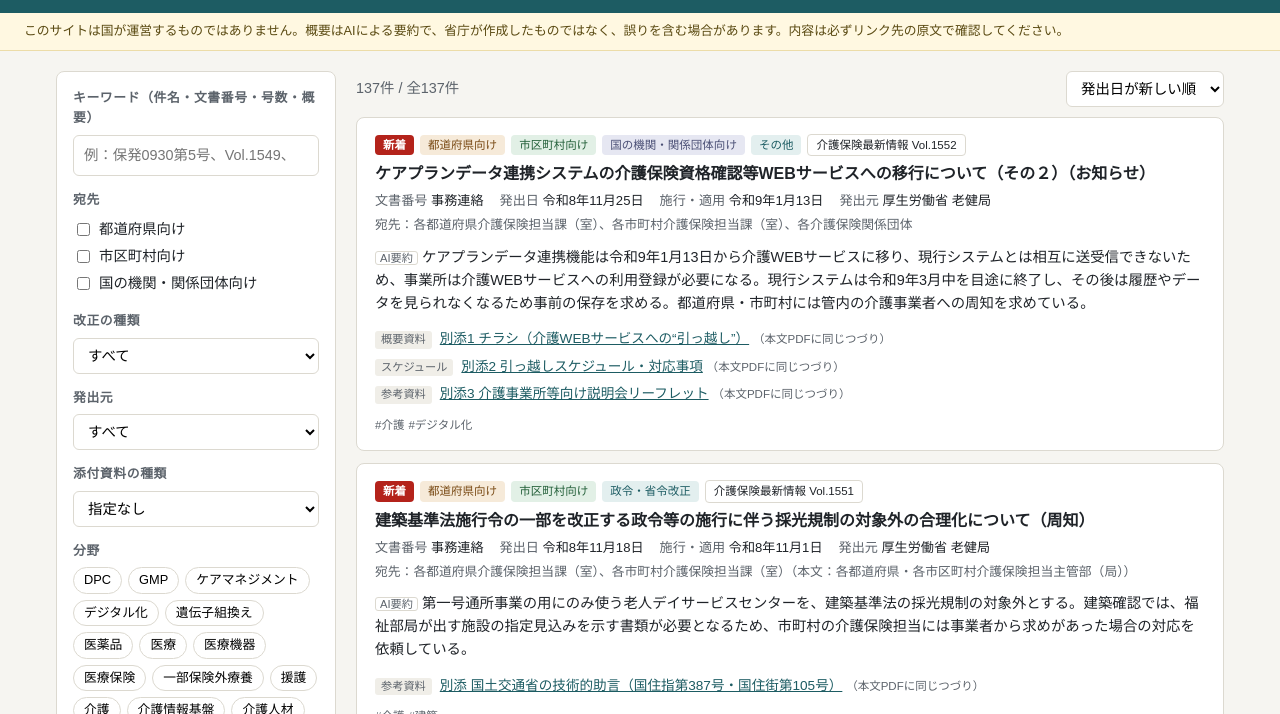
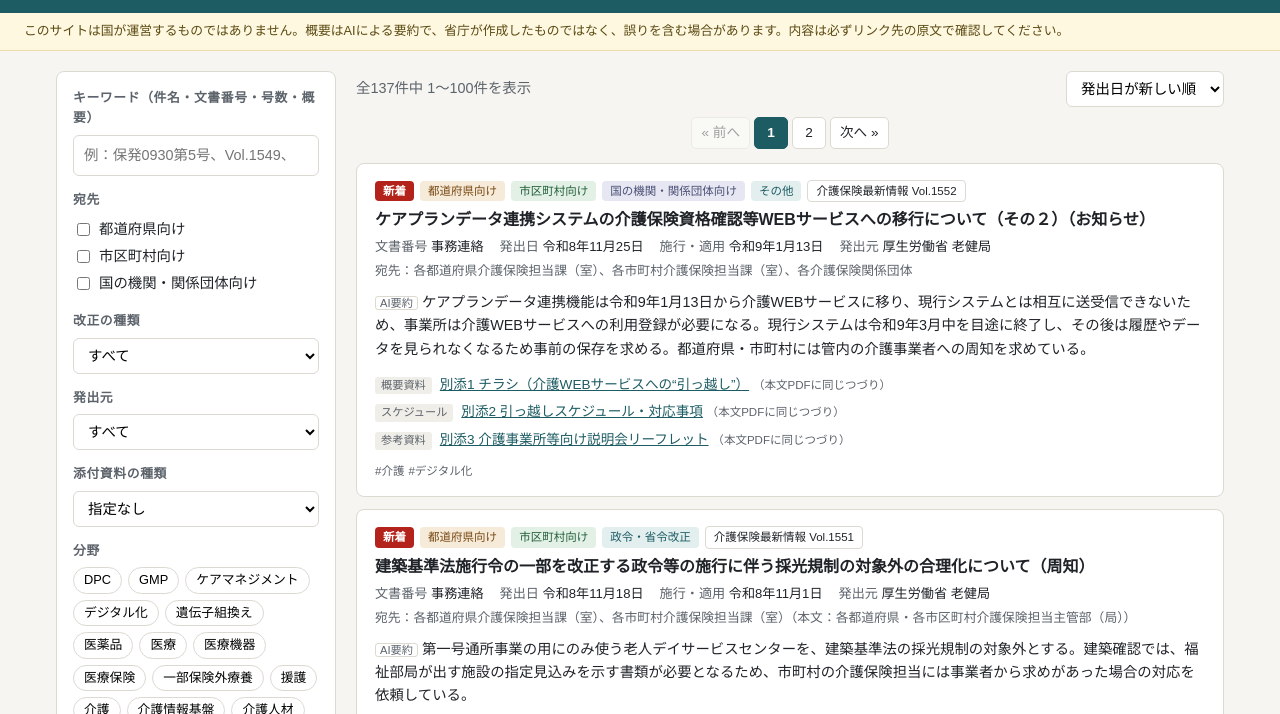
Before and after one commit to sk65sk65/kuni-tsuchi, a plain HTML site: page docs/index.html in a window 1280 px wide. Shown: the part 83-797 px from the top of the page. Drawn offline with Linux system fonts and the light colour scheme.

Commit message:
一覧を100件ごとのページ送りに変更
Co-Authored-By: Claude Opus 5.5 <noreply@anthropic.com>
Claude-Session: https://claude.ai/code/session_01JQ9QxmRxkPUyhqJNXC9BXs

```diff
--- a/docs/index.html
+++ b/docs/index.html
@@ -133,6 +133,15 @@
   .tag::before { content: "#"; }
   .memo { margin-top: 8px; font-size: .82rem; background: #fbfaf6; border-left: 3px solid var(--line); padding: 4px 8px; }
   .empty { text-align: center; color: var(--muted); padding: 40px; }
+  .pager { display: flex; flex-wrap: wrap; justify-content: center; gap: 4px; margin: 8px 0 14px; }
+  .pager:empty { display: none; }
+  .pager button {
+    min-width: 34px; padding: 4px 9px; border: 1px solid var(--line); background: #fff;
+    border-radius: 5px; font: inherit; font-size: .85rem; cursor: pointer; color: var(--ink);
+  }
+  .pager button[aria-current=page] { background: var(--accent); border-color: var(--accent); color: #fff; font-weight: bold; }
+  .pager button:disabled { opacity: .4; cursor: default; }
+  .pager .gap { padding: 4px 4px; color: var(--muted); font-size: .85rem; }
   footer {
     max-width: 1200px;
     margin: 30px auto;
@@ -186,7 +195,9 @@
         <option value="added-desc">登録が新しい順</option>
       </select>
     </div>
+    <nav class="pager" id="pager-top" aria-label="ページ送り"></nav>
     <div id="list"></div>
+    <nav class="pager" id="pager-bottom" aria-label="ページ送り"></nav>
   </main>
 </div>
 
@@ -332,13 +343,69 @@ function card(n) {
   </article>`;
 }
 
+const PAGE_SIZE = 100;
+let currentList = [];
+let currentPage = 1;
+
+// 条件が変わったとき：絞り込み直して1ページ目へ
 function render() {
-  const list = notices.filter(matches).sort(sorter);
-  document.getElementById("count").textContent = `${list.length}件 / 全${notices.length}件`;
-  document.getElementById("list").innerHTML = list.length
-    ? list.map(card).join("")
+  currentList = notices.filter(matches).sort(sorter);
+  currentPage = 1;
+  draw();
+}
+
+// 表示するページ番号の並び（先頭・末尾・今のページの前後2つ。間は null＝省略）
+function pageNumbers(total, cur) {
+  const keep = new Set([1, total]);
+  for (let i = cur - 2; i <= cur + 2; i++) if (i >= 1 && i <= total) keep.add(i);
+  const nums = [...keep].sort((a, b) => a - b);
+  const out = [];
+  nums.forEach((n, i) => { if (i && n - nums[i - 1] > 1) out.push(null); out.push(n); });
+  return out;
+}
+
+function pagerHtml(total, cur) {
+  if (total <= 1) return "";
+  const btn = (label, page, opts = "") => `<button type="button" data-page="${page}" ${opts}>${label}</button>`;
+  return [
+    btn("« 前へ", cur - 1, cur === 1 ? "disabled" : ""),
+    ...pageNumbers(total, cur).map(n => n === null
+      ? '<span class="gap">…</span>'
+      : btn(n, n, n === cur ? 'aria-current="page"' : "")),
+    btn("次へ »", cur + 1, cur === total ? "disabled" : ""),
+  ].join("");
+}
+
+function draw() {
+  const n = currentList.length;
+  const totalPages = Math.max(1, Math.ceil(n / PAGE_SIZE));
+  const start = (currentPage - 1) * PAGE_SIZE;
+  const pageItems = currentList.slice(start, start + PAGE_SIZE);
+  const fmt = x => x.toLocaleString("ja-JP");
+  document.getElementById("count").textContent = n
+    ? `全${fmt(n)}件中 ${fmt(start + 1)}〜${fmt(start + pageItems.length)}件を表示` + (n < notices.length ? `（登録全${fmt(notices.length)}件）` : "")
+    : `0件（登録全${fmt(notices.length)}件）`;
+  document.getElementById("list").innerHTML = n
+    ? pageItems.map(card).join("")
     : '<div class="empty">条件に合う通知はありません。</div>';
+  const pager = pagerHtml(totalPages, currentPage);
+  document.getElementById("pager-top").innerHTML = pager;
+  document.getElementById("pager-bottom").innerHTML = pager;
 }
+
+function goToPage(p) {
+  const totalPages = Math.max(1, Math.ceil(currentList.length / PAGE_SIZE));
+  if (p < 1 || p > totalPages || p === currentPage) return;
+  currentPage = p;
+  draw();
+  document.querySelector("main").scrollIntoView({ block: "start" });
+}
+
+["pager-top", "pager-bottom"].forEach(id =>
+  document.getElementById(id).addEventListener("click", e => {
+    const b = e.target.closest("button[data-page]");
+    if (b && !b.disabled) goToPage(Number(b.dataset.page));
+  }));
 
 fetch("data/notices.json", { cache: "no-cache" })
   .then(r => { if (!r.ok) throw new Error(r.status); return r.json(); })
```
